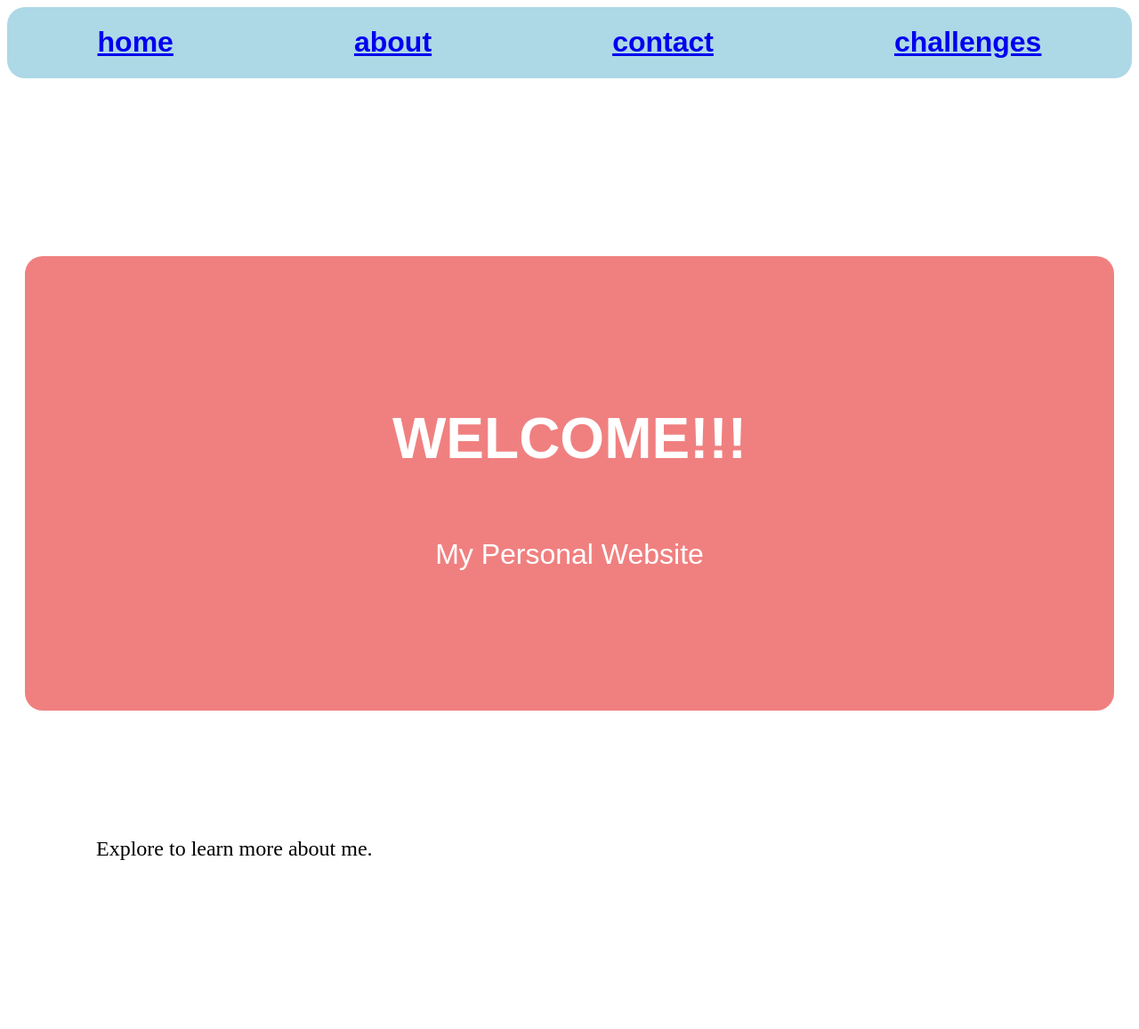
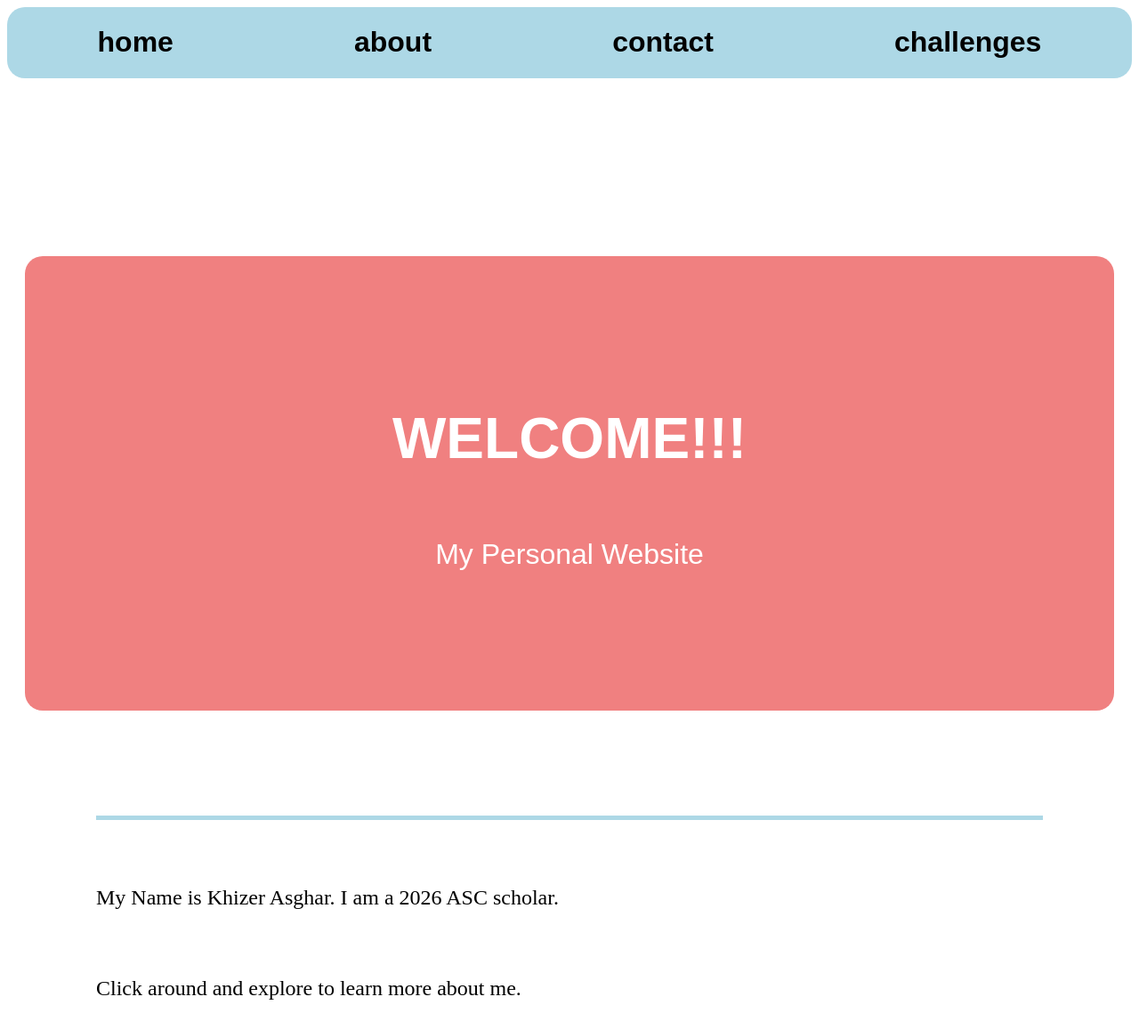
Before and after one commit to khizer16/MyPersonalWebsite, a plain HTML site: page index.html in a window 1280 px wide. Shown: the whole page at 89% size. Before the commit the page ends 1000 px from the top, so only its background shows below. Drawn offline with Linux system fonts and the light colour scheme.

Commit message:
first commit

```diff
--- a/index.html
+++ b/index.html
@@ -9,10 +9,10 @@
 <body>
 
     <div class="navbar">
-        <a href="/index.html">
+        <a href="index.html">
          <div class="items" id="home"><h1>home</h1></div>
          </a>
-         <a href="/about.html">
+         <a href="about.html">
             <div class="items" id="about"><h1>about</h1></div>
          </a>
          <a href="contact.html">
@@ -30,7 +30,10 @@
     </div>
     <br>
 
-    <div id=bottom><p>Explore to learn more about me.</p></div>
+    <div id=bottom>
+        <p>My Name is Khizer Asghar. I am a 2026 ASC scholar.</p>
+        <br>
+        <p>Click around and explore to learn more about me.</p></div>
 
 
 
--- a/style.css
+++ b/style.css
@@ -35,12 +35,21 @@
 #bottom{
     display: flex;
     color:black;
+    border-top: 5px solid lightblue;
+    padding-top: 50px;
     margin-top: 100px;
     margin-left:100px;
+    margin-right:100px;
     font-size: x-large;
-
+    flex-direction: column;
 }
 
 h2{
     color:black;
 }
+
+
+a, a:link, a:visited, a:hover, a:active {
+    color: inherit;
+    text-decoration: none;
+}
```
Also changed, not shown: about.html (+2 -2 lines), challenges.html (+2 -2 lines), contact.html (+2 -2 lines).
